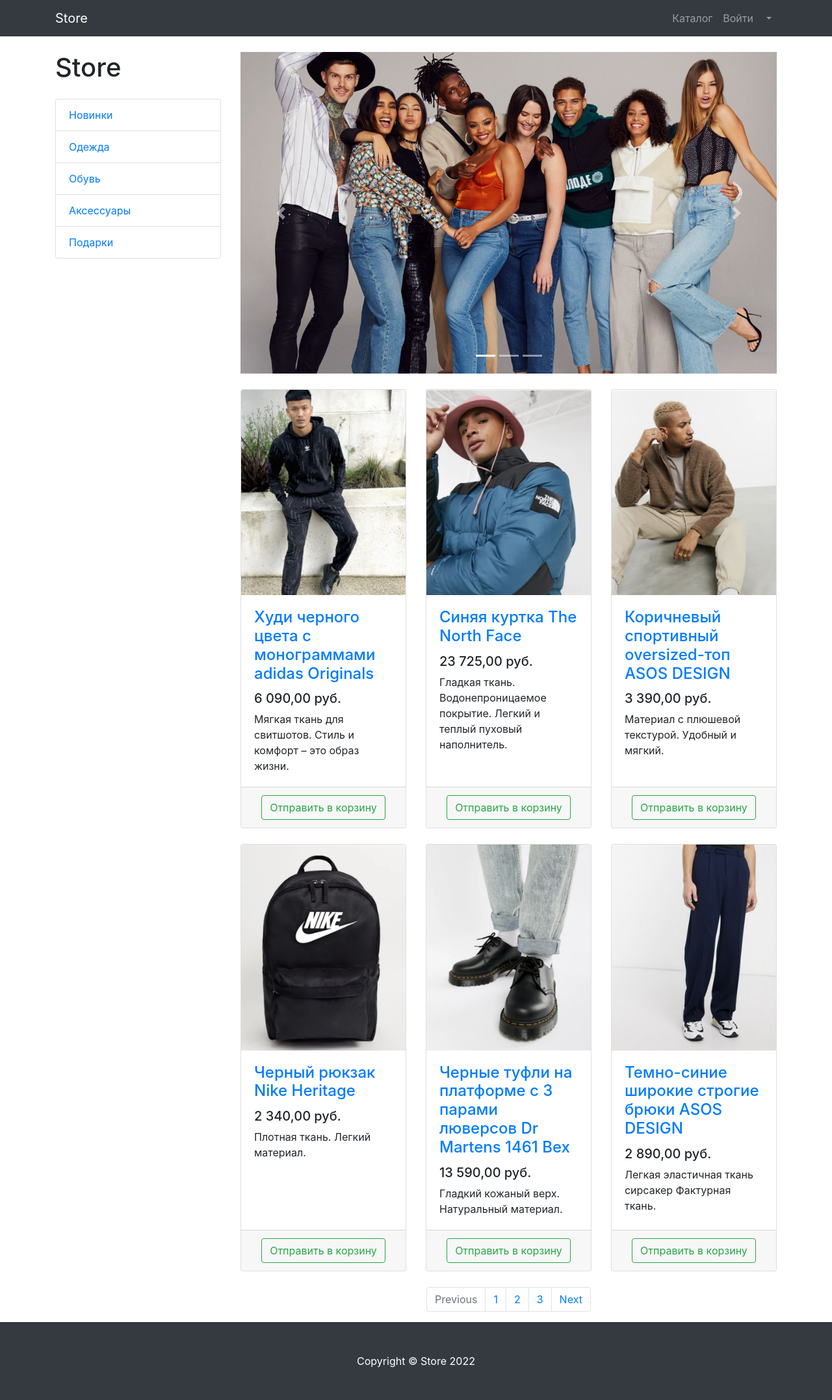
After one commit to DIas-code/apec_django_course, a Django app: page /store/products/ in a window 1280 px wide. The commit adds this page. Shown: the whole page at 65% size. Run offline with Django 4.2, Linux system fonts and the light colour scheme; some libraries are stand-ins or nearby versions.

Commit message:
2nd commit

```diff
--- a/store/store/urls.py
+++ b/store/store/urls.py
@@ -19,5 +19,5 @@
 
 urlpatterns = [
     path('admin/', admin.site.urls),
-    path('', include('storeProducts.urls'))
+    path('store/', include('storeProducts.urls'))
 ]
--- /dev/null
+++ b/store/storeProducts/templates/storeProducts/products.html
@@ -0,0 +1,280 @@
+{% load static %}
+<!DOCTYPE html>
+<html lang="en">
+
+<head>
+
+    <meta charset="utf-8">
+    <meta name="viewport" content="width=device-width, initial-scale=1, shrink-to-fit=no">
+    <meta name="description" content="">
+    <meta name="author" content="">
+
+    <title>Store - Каталог</title>
+
+    <!-- Bootstrap core CSS -->
+    <link href="{% static 'vendor/bootstrap/css/bootstrap.min.css' %}" rel="stylesheet">
+
+    <!-- Custom styles for this template -->
+    <link href="{% static 'vendor/css/products.css' %}" rel="stylesheet">
+
+</head>
+
+<body>
+
+<!-- Navigation -->
+<nav class="navbar navbar-expand-lg navbar-dark bg-dark fixed-top">
+    <div class="container">
+        <a class="navbar-brand" href="/store">Store</a>
+        <button class="navbar-toggler" type="button" data-toggle="collapse" data-target="#navbarResponsive"
+                aria-controls="navbarResponsive" aria-expanded="false" aria-label="Toggle navigation">
+            <span class="navbar-toggler-icon"></span>
+        </button>
+        <div class="collapse navbar-collapse" id="navbarResponsive">
+            <ul class="navbar-nav ml-auto">
+                <li class="nav-item">
+                    <a class="nav-link" href="products.html">Каталог <i class="fas fa-shopping-bag"></i> </a>
+                </li>
+                <li class="nav-item">
+                    <a class="nav-link" href="users/login.html">Войти <i class="fas fa-sign-in-alt"></i></a>
+                </li>
+                <li class="nav-item dropdown">
+                    <a class="nav-link dropdown-toggle" href="#" id="navbarDropdown" role="button"
+                       data-bs-toggle="dropdown" aria-expanded="false">
+                        <i class="fas fa-user-circle"></i>
+                    </a>
+                    <ul class="dropdown-menu" aria-labelledby="navbarDropdown">
+                        <li>
+                            <a class="dropdown-item" href="users/profile.html">Профиль</a>
+                        </li>
+                        <li><a class="dropdown-item" href="orders/orders.html">Заказы</a></li>
+                        <li><a class="dropdown-item" href="#">Админ-панель</a></li>
+                        <li>
+                            <hr class="dropdown-divider">
+                        </li>
+                        <li>
+                            <a class="dropdown-item" href="#">
+                                Выйти
+                            </a>
+                        </li>
+                    </ul>
+                </li>
+            </ul>
+        </div>
+    </div>
+</nav>
+
+<!-- Page Content -->
+<div class="container">
+
+    <div class="row">
+
+        <div class="col-lg-3">
+
+            <h1 class="my-4">Store</h1>
+            <div class="list-group">
+                <a href="#" class="list-group-item">Новинки</a>
+                <a href="#" class="list-group-item">Одежда</a>
+                <a href="#" class="list-group-item">Обувь</a>
+                <a href="#" class="list-group-item">Аксессуары</a>
+                <a href="#" class="list-group-item">Подарки</a>
+            </div>
+
+        </div>
+        <!-- /.col-lg-3 -->
+
+        <div class="col-lg-9">
+
+            <div id="carouselExampleIndicators" class="carousel slide my-4" data-ride="carousel">
+                <ol class="carousel-indicators">
+                    <li data-target="#carouselExampleIndicators" data-slide-to="0" class="active"></li>
+                    <li data-target="#carouselExampleIndicators" data-slide-to="1"></li>
+                    <li data-target="#carouselExampleIndicators" data-slide-to="2"></li>
+                </ol>
+                <div class="carousel-inner" role="listbox">
+                    <div class="carousel-item active">
+                        <img class="d-block img-fluid" src="{% static 'vendor/img/slides/slide-1.jpg' %}" alt="First slide">
+                    </div>
+                    <div class="carousel-item">
+                        <img class="d-block img-fluid" src="{% static 'vendor/img/slides/slide-2.jpg' %}" alt="Second slide">
+                    </div>
+                    <div class="carousel-item">
+                        <img class="d-block img-fluid" src="{% static 'vendor/img/slides/slide-3.jpg' %}" alt="Third slide">
+                    </div>
+                </div>
+                <a class="carousel-control-prev" href="#carouselExampleIndicators" role="button" data-slide="prev">
+                    <span class="carousel-control-prev-icon" aria-hidden="true"></span>
+                    <span class="sr-only">Previous</span>
+                </a>
+                <a class="carousel-control-next" href="#carouselExampleIndicators" role="button" data-slide="next">
+                    <span class="carousel-control-next-icon" aria-hidden="true"></span>
+                    <span class="sr-only">Next</span>
+                </a>
+            </div>
+
+            <div class="row">
+
+                <div class="col-lg-4 col-md-6 mb-4">
+                    <div class="card h-100">
+                        <a href="#">
+                            <img class="card-img-top"
+                                 src="{% static 'vendor/img/products/Adidas-hoodie.png' %}"
+                                 alt="">
+                        </a>
+                        <div class="card-body">
+                            <h4 class="card-title">
+                                <a href="#">Худи черного цвета с монограммами adidas Originals</a>
+                            </h4>
+                            <h5>6 090,00 руб.</h5>
+                            <p class="card-text">Мягкая ткань для свитшотов. Стиль и комфорт – это образ жизни.</p>
+                        </div>
+                        <div class="card-footer text-center">
+                            <button type="button" class="btn btn-outline-success">Отправить в корзину</button>
+                        </div>
+                    </div>
+                </div>
+
+                <div class="col-lg-4 col-md-6 mb-4">
+                    <div class="card h-100">
+                        <a href="#">
+                            <img class="card-img-top"
+                                 src="{% static 'vendor/img/products/Blue-jacket-The-North-Face.png' %}" alt="">
+                        </a>
+                        <div class="card-body">
+                            <h4 class="card-title">
+                                <a href="#">Синяя куртка The North Face</a>
+                            </h4>
+                            <h5>23 725,00 руб.</h5>
+                            <p class="card-text">
+                                Гладкая ткань. Водонепроницаемое покрытие. Легкий и теплый пуховый наполнитель.
+                            </p>
+                        </div>
+                        <div class="card-footer text-center">
+                            <button type="button" class="btn btn-outline-success">Отправить в корзину</button>
+                        </div>
+                    </div>
+                </div>
+
+                <div class="col-lg-4 col-md-6 mb-4">
+                    <div class="card h-100">
+                        <a href="#">
+                            <img class="card-img-top"
+                                 src="{% static 'vendor/img/products/Brown-sports-oversized-top-ASOS-DESIGN.png' %}"
+                                 alt="">
+                        </a>
+                        <div class="card-body">
+                            <h4 class="card-title">
+                                <a href="#">Коричневый спортивный oversized-топ ASOS DESIGN</a>
+                            </h4>
+                            <h5>3 390,00 руб.</h5>
+                            <p class="card-text">Материал с плюшевой текстурой. Удобный и мягкий.</p>
+                        </div>
+                        <div class="card-footer text-center">
+                            <button type="button" class="btn btn-outline-success">Отправить в корзину</button>
+                        </div>
+                    </div>
+                </div>
+
+                <div class="col-lg-4 col-md-6 mb-4">
+                    <div class="card h-100">
+                        <a href="#">
+                            <img class="card-img-top"
+                                 src="{% static 'vendor/img/products/Black-Nike-Heritage-backpack.png' %}"
+                                 alt="">
+                        </a>
+                        <div class="card-body">
+                            <h4 class="card-title">
+                                <a href="#">Черный рюкзак Nike Heritage</a>
+                            </h4>
+                            <h5>2 340,00 руб.</h5>
+                            <p class="card-text">Плотная ткань. Легкий материал.</p>
+                        </div>
+                        <div class="card-footer text-center">
+                            <button type="button" class="btn btn-outline-success">Отправить в корзину</button>
+                        </div>
+                    </div>
+                </div>
+
+                <div class="col-lg-4 col-md-6 mb-4">
+                    <div class="card h-100">
+                        <a href="#">
+                            <img class="card-img-top"
+                                 src="{% static 'vendor/img/products/Black-Dr-Martens-shoes.png' %}"
+                                 alt="">
+                        </a>
+                        <div class="card-body">
+                            <h4 class="card-title">
+                                <a href="#">Черные туфли на платформе с 3 парами люверсов Dr Martens 1461 Bex</a>
+                            </h4>
+                            <h5>13 590,00 руб.</h5>
+                            <p class="card-text">Гладкий кожаный верх. Натуральный материал.</p>
+                        </div>
+                        <div class="card-footer text-center">
+                            <button type="button" class="btn btn-outline-success">Отправить в корзину</button>
+                        </div>
+                    </div>
+                </div>
+
+                <div class="col-lg-4 col-md-6 mb-4">
+                    <div class="card h-100">
+                        <a href="#">
+                            <img class="card-img-top"
+                                 src="{% static 'vendor/img/products/Dark-blue-wide-leg-ASOs-DESIGN-trousers.png' %}"
+                                 alt="">
+                        </a>
+                        <div class="card-body">
+                            <h4 class="card-title">
+                                <a href="#">Темно-синие широкие строгие брюки ASOS DESIGN</a>
+                            </h4>
+                            <h5>2 890,00 руб.</h5>
+                            <p class="card-text">Легкая эластичная ткань сирсакер Фактурная ткань.</p>
+                        </div>
+                        <div class="card-footer text-center">
+                            <button type="button" class="btn btn-outline-success">Отправить в корзину</button>
+                        </div>
+                    </div>
+                </div>
+
+            </div>
+
+            <nav aria-label="Page navigation example">
+                <ul class="pagination justify-content-center">
+                    <li class="page-item disabled">
+                        <a class="page-link" href="#" tabindex="-1" aria-disabled="true">Previous</a>
+                    </li>
+                    <li class="page-item"><a class="page-link" href="#">1</a></li>
+                    <li class="page-item"><a class="page-link" href="#">2</a></li>
+                    <li class="page-item"><a class="page-link" href="#">3</a></li>
+                    <li class="page-item">
+                        <a class="page-link" href="#">Next</a>
+                    </li>
+                </ul>
+            </nav>
+
+        </div>
+
+    </div>
+
+</div>
+<!-- /.container -->
+
+<!-- Footer -->
+<footer class="py-5 bg-dark">
+    <div class="container">
+        <p class="m-0 text-center text-white">Copyright &copy; Store 2022</p>
+    </div>
+    <!-- /.container -->
+</footer>
+
+<!-- Bootstrap core JavaScript -->
+<script src="{% static 'vendor/jquery/jquery.min.js' %}"></script>
+<script src="{% static 'vendor/bootstrap/js/bootstrap.bundle.min.js' %}"></script>
+<script src="https://cdn.jsdelivr.net/npm/bootstrap@5.1.3/dist/js/bootstrap.bundle.min.js"
+        integrity="sha384-ka7Sk0Gln4gmtz2MlQnikT1wXgYsOg+OMhuP+IlRH9sENBO0LRn5q+8nbTov4+1p"
+        crossorigin="anonymous"></script>
+
+<!-- FontAwesome script -->
+<script src="{% static 'vendor/fontawesome/fontawesome-icons.js' %}" crossorigin="anonymous"></script>
+
+</body>
+
+</html>
--- a/store/storeProducts/urls.py
+++ b/store/storeProducts/urls.py
@@ -5,5 +5,6 @@
 app_name = 'storeProducts'
 
 urlpatterns = [
-    path('', views.index, name='index')
+    path('', views.index, name='index'),
+    path('products/', views.products, name='products')
 ]
--- a/store/storeProducts/views.py
+++ b/store/storeProducts/views.py
@@ -3,4 +3,15 @@
 # Create your views here.
 
 def index(request):
-    return render(request, 'storeProducts/index.html')
+    context = {
+        'title': 'StoreApp',
+        'username': 'Dias Yermekov',
+        'is_promotion': False
+    }
+    return render(request, 'storeProducts/index.html', context)
+
+def products(request):
+    context = {
+        'title': 'products'
+    }
+    return render(request, 'storeProducts/products.html', context)
```
Also changed, not shown: store/storeProducts/templates/storeProducts/index.html (+15 -10 lines).
